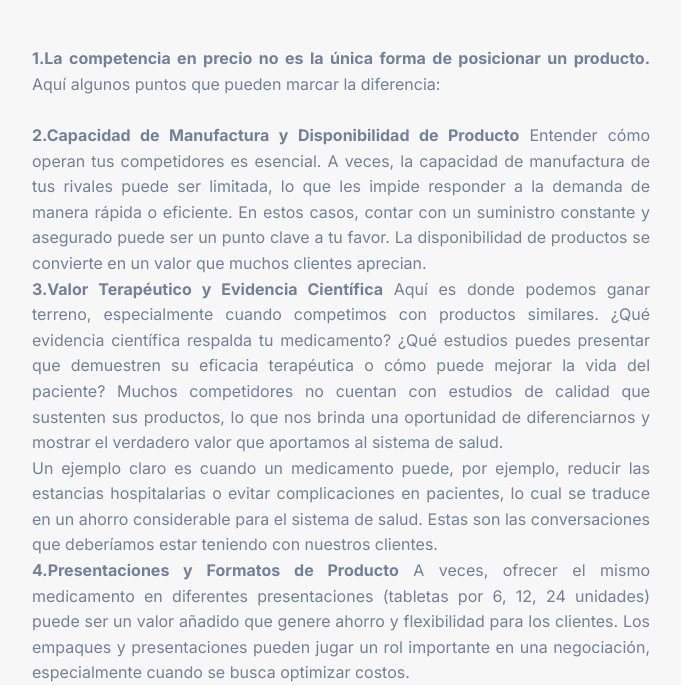
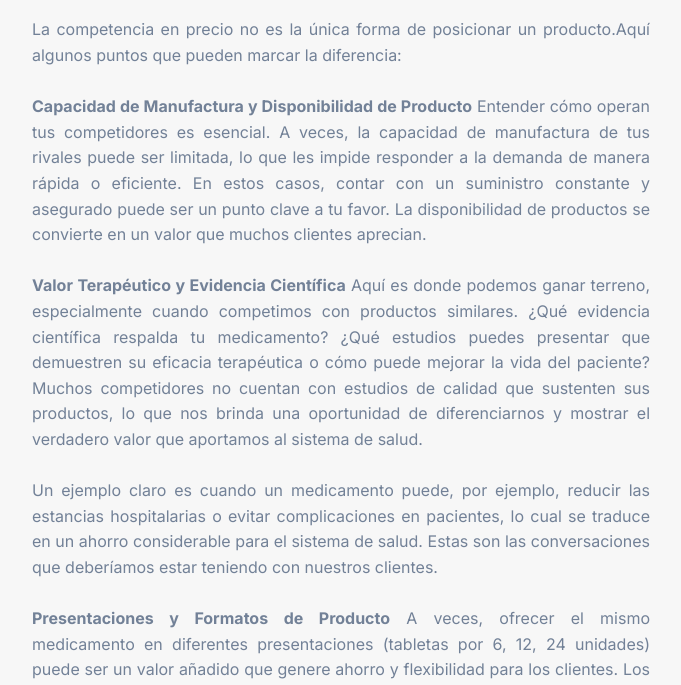
Before and after one commit to Kev1nM4rtinez/blog, a plain HTML site: page index.html in a window 1280 px wide. Shown: the part 1624-2309 px from the top of the page, without its empty margins (63-744 px from the left). Drawn offline with nearby package versions, Linux system fonts and the light colour scheme.

Commit message:
Update index.html

```diff
--- a/index.html
+++ b/index.html
@@ -165,20 +165,19 @@
           <br>
           <h3 class="h3">Más Allá del Precio: Factores Clave para Destacar en el Mercado</h3>
           <img src="../img/img2.avif" alt="foto1" class="banner-img">
-          <br>
-          <p class="topic-text"> <b>1.La competencia en precio no es la única forma de posicionar un producto.</b> Aquí algunos puntos que pueden marcar la diferencia:
+          <p class="topic-text">La competencia en precio no es la única forma de posicionar un producto.Aquí algunos puntos que pueden marcar la diferencia:
             <br><br>
-           <b>2.Capacidad de Manufactura y Disponibilidad de Producto</b>
+           <b>Capacidad de Manufactura y Disponibilidad de Producto</b>
             Entender cómo operan tus competidores es esencial. A veces, la capacidad de manufactura de tus rivales puede ser limitada, lo que les impide responder a la demanda de manera rápida o eficiente. En estos casos, contar con un suministro constante y asegurado puede ser un punto clave a tu favor. La disponibilidad de productos se convierte en un valor que muchos clientes aprecian.
-<br>
-            <b>3.Valor Terapéutico y Evidencia Científica</b>
+<br><br>
+            <b>Valor Terapéutico y Evidencia Científica</b>
            Aquí es donde podemos ganar terreno, especialmente cuando competimos con productos similares. ¿Qué evidencia científica respalda tu medicamento? ¿Qué estudios puedes presentar que demuestren su eficacia terapéutica o cómo puede mejorar la vida del paciente? Muchos competidores no cuentan con estudios de calidad que sustenten sus productos, lo que nos brinda una oportunidad de diferenciarnos y mostrar el verdadero valor que aportamos al sistema de salud.
-<br>
+<br><br>
             Un ejemplo claro es cuando un medicamento puede, por ejemplo, reducir las estancias hospitalarias o evitar complicaciones en pacientes, lo cual se traduce en un ahorro considerable para el sistema de salud. Estas son las conversaciones que deberíamos estar teniendo con nuestros clientes.
-<br>
-           <b>4.Presentaciones y Formatos de Producto</b>
+<br><br>
+           <b>Presentaciones y Formatos de Producto</b>
            A veces, ofrecer el mismo medicamento en diferentes presentaciones (tabletas por 6, 12, 24 unidades) puede ser un valor añadido que genere ahorro y flexibilidad para los clientes. Los empaques y presentaciones pueden jugar un rol importante en una negociación, especialmente cuando se busca optimizar costos.
-<br>
+<br><br>
            <b>Portafolio Integral y Soluciones Complejas</b>
            No te enfoques solo en un producto. ¿Qué tal si puedes ofrecer un bloque de productos que aborde diferentes necesidades del cliente? Crear una oferta que incluya múltiples productos que generen valor en conjunto puede ayudarte a asegurar una posición sólida en el mercado, y fortalecer la relación con tu cliente.</p>
             <br>
```
